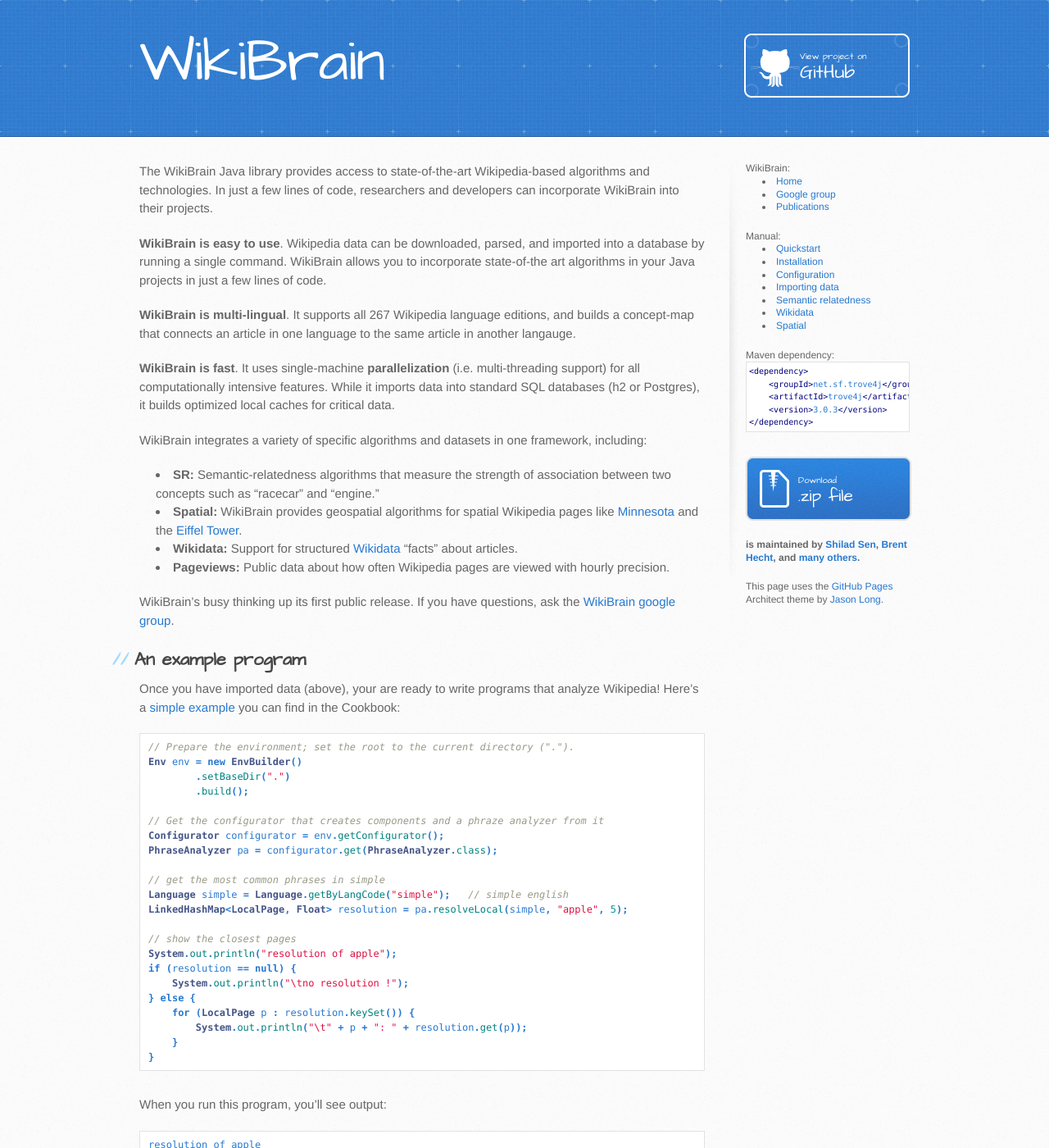
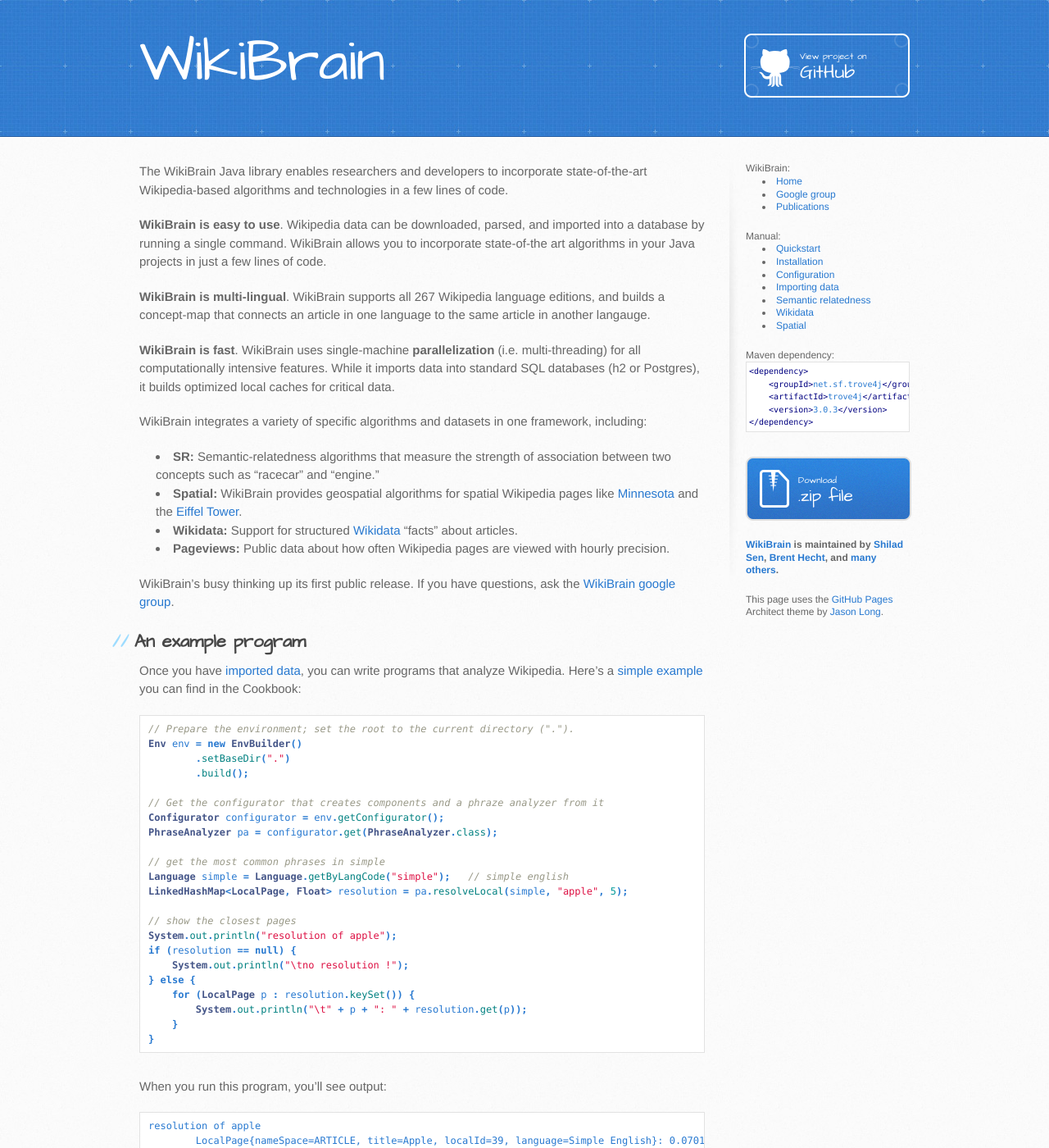
Before and after one commit to shilad/wikibrain, a Jekyll site: the page built from index.md, in a window 1280 px wide and 1400 px high. Shown: the whole window at 82% size. Built offline with Jekyll 4.4.1, drawn with Linux system fonts in a browser that asks for light colours; Markdown is read by kramdown in place of the engine named in the settings; some of the changed text lies outside the part shown.

Commit message:
Tweaks to "About" section.

````diff
--- a/_layouts/default.html
+++ b/_layouts/default.html
@@ -33,7 +33,7 @@
         .zip file
     </a>
 
-    <p class="repo-owner"><a href="https://github.com/shilad/wikibrain"></a> is maintained by <a href="http://shilad.com">Shilad Sen</a>, <a href="http://brenthecht.com">Brent Hecht</a>, and <a href="https://github.com/shilad/wikibrain/graphs/contributors">many others</a>.</p>
+    <p class="repo-owner"><a href="https://github.com/shilad/wikibrain">WikiBrain</a> is maintained by <a href="http://shilad.com">Shilad Sen</a>, <a href="http://brenthecht.com">Brent Hecht</a>, and <a href="https://github.com/shilad/wikibrain/graphs/contributors">many others</a>.</p>
 
     <p>This page uses the <a href="https://pages.github.com">GitHub Pages</a> Architect theme by <a href="https://twitter.com/jasonlong">Jason Long</a>.</p>
 </aside>
--- a/index.md
+++ b/index.md
@@ -3,8 +3,7 @@
         title: Homepage
 ---
 
-The WikiBrain Java library provides access to state-of-the-art Wikipedia-based algorithms and technologies.
-In just a few lines of code, researchers and developers can incorporate WikiBrain into their projects.
+The WikiBrain Java library enables researchers and developers to incorporate state-of-the-art Wikipedia-based algorithms and technologies in a few lines of code.
 
 
 **WikiBrain is easy to use**.
@@ -12,10 +11,10 @@
 WikiBrain allows you to incorporate state-of-the art algorithms in your Java projects in just a few lines of code.
 
 **WikiBrain is multi-lingual**.
-It supports all 267 Wikipedia language editions, and builds a concept-map that connects an article in one language to the same article in another langauge.
+WikiBrain supports all 267 Wikipedia language editions, and builds a concept-map that connects an article in one language to the same article in another langauge.
 
 **WikiBrain is fast**.
-It uses single-machine **parallelization** (i.e. multi-threading support) for all computationally intensive features.
+WikiBrain uses single-machine **parallelization** (i.e. multi-threading) for all computationally intensive features.
 While it imports data into standard SQL databases (h2 or Postgres), it builds optimized local caches for critical data.
 
 WikiBrain integrates a variety of specific algorithms and datasets in one framework, including:
@@ -28,7 +27,7 @@
 WikiBrain's busy thinking up its first public release. If you have questions, ask the [WikiBrain google group](https://groups.google.com/forum/#!forum/wikibrain).
 
 ## An example program
-Once you have imported data (above), your are ready to write programs that analyze Wikipedia!
+Once you have [imported data](tutorial/import.html), you can write programs that analyze Wikipedia.
 Here's a [simple example](https://github.com/shilad/wikibrain/blob/master/wikibrain-cookbook/src/main/java/org/wikibrain/phrases/cookbook/ResolveExample.java) you can find in the Cookbook:
 
 ```java
````
